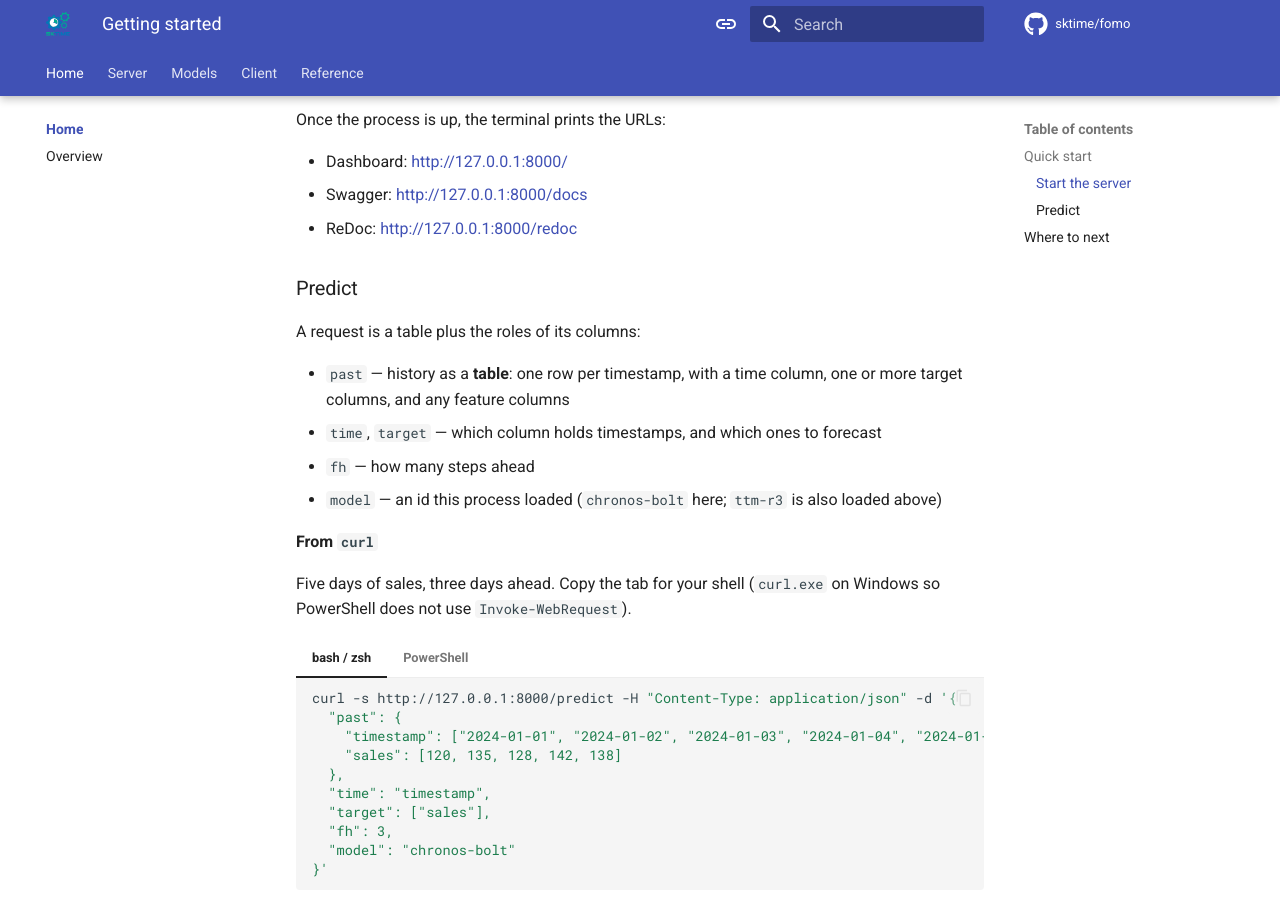
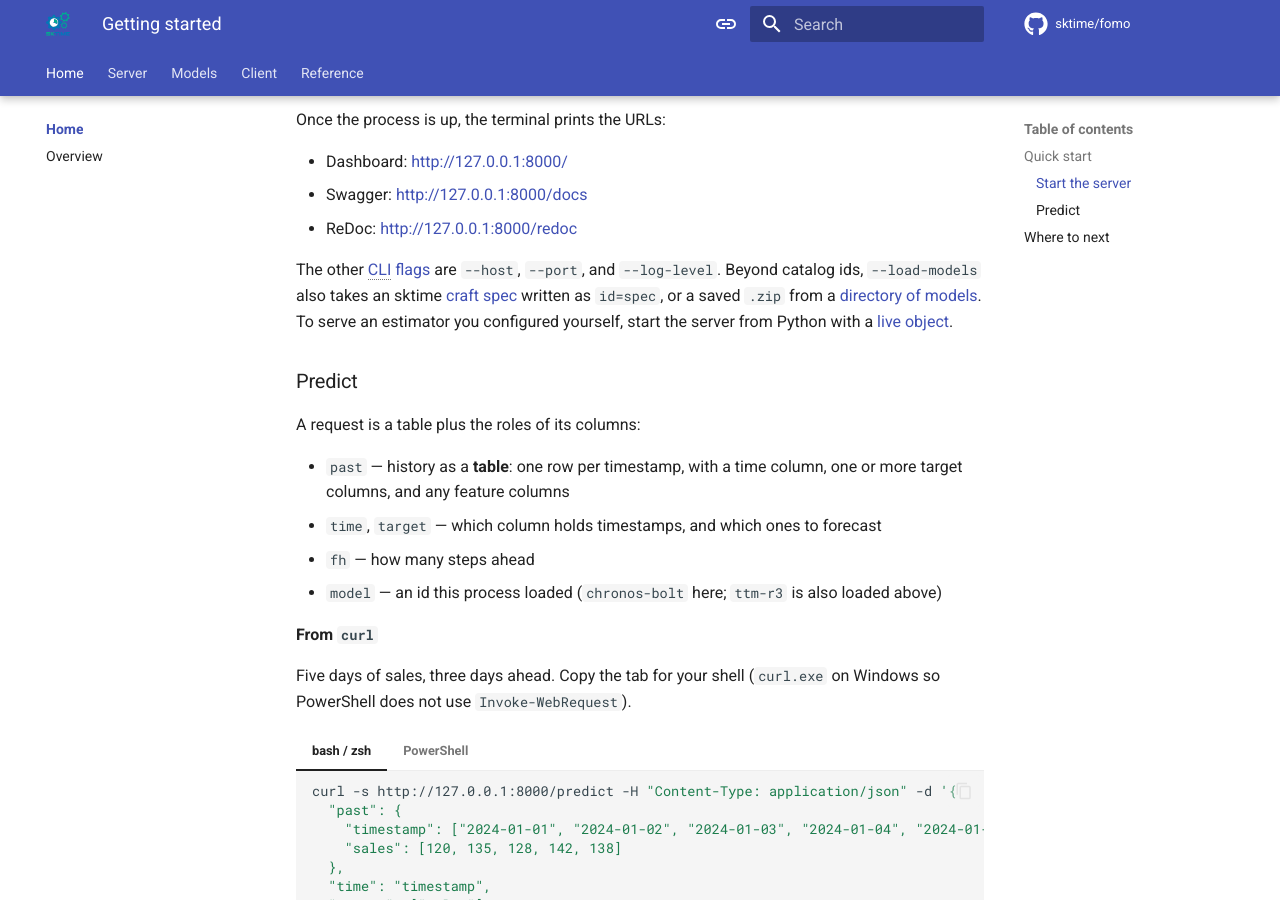
Before and after one commit to sktime/tserve, an MkDocs documentation site: the page built from docs/index.md, in a window 1280 px wide and 900 px high, scrolled down 1415 px. Built offline with MkDocs 1.6.1 and Material for MkDocs 9.7.7, drawn with Linux system fonts in a browser that asks for light colours; comment, search, counter and statistics services are not loaded.

Commit message:
add more refs in "Start the server"

```diff
--- a/docs/index.md
+++ b/docs/index.md
@@ -59,6 +59,8 @@ Once the process is up, the terminal prints the URLs:
 - Dashboard: [http://127.0.0.1:8000/](http://127.0.0.1:8000/)
 - Swagger: [http://127.0.0.1:8000/docs](http://127.0.0.1:8000/docs)
 - ReDoc: [http://127.0.0.1:8000/redoc](http://127.0.0.1:8000/redoc)
+
+The other [CLI flags](reference/cli.md#flags) are `--host`, `--port`, and `--log-level`. Beyond catalog ids, `--load-models` also takes an sktime [craft spec](server/craft-specs.md) written as `id=spec`, or a saved `.zip` from a [directory of models](server/models-dir.md). To serve an estimator you configured yourself, start the server from Python with a [live object](server/live-objects.md).
 
 ### Predict
 
```
